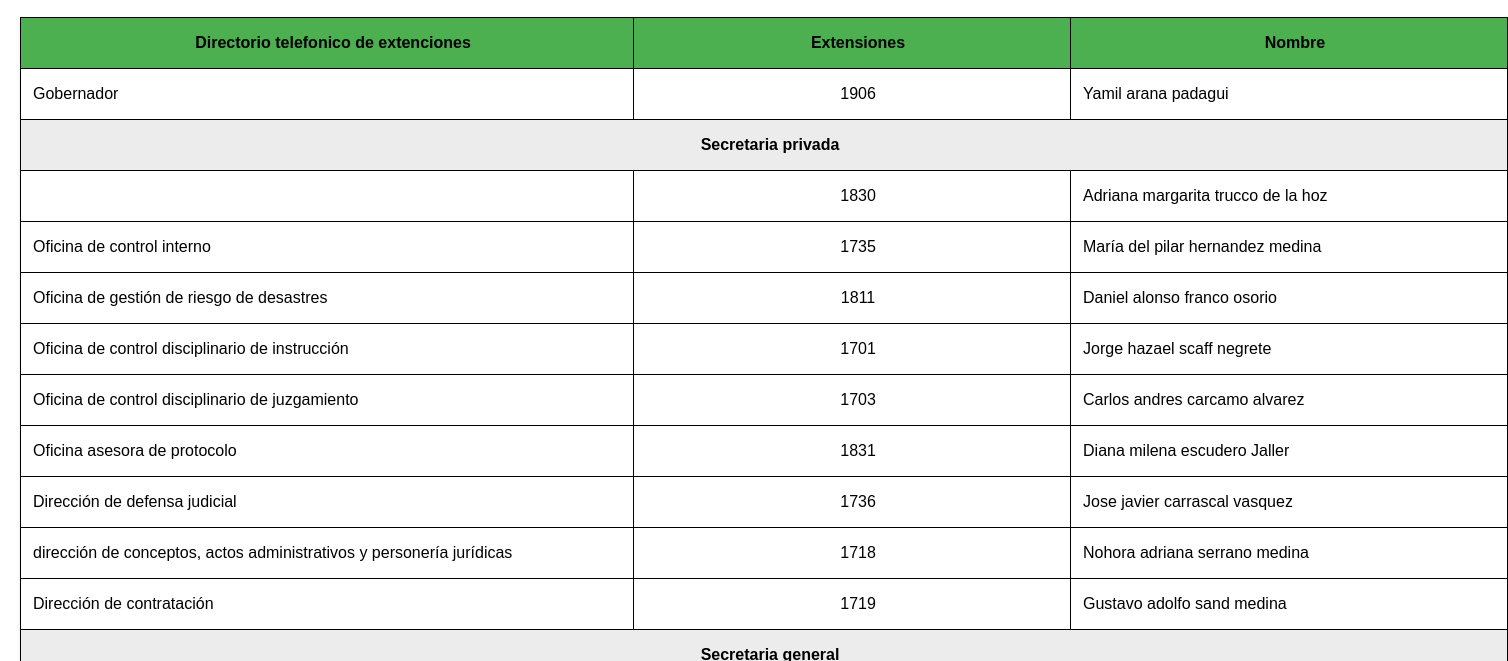
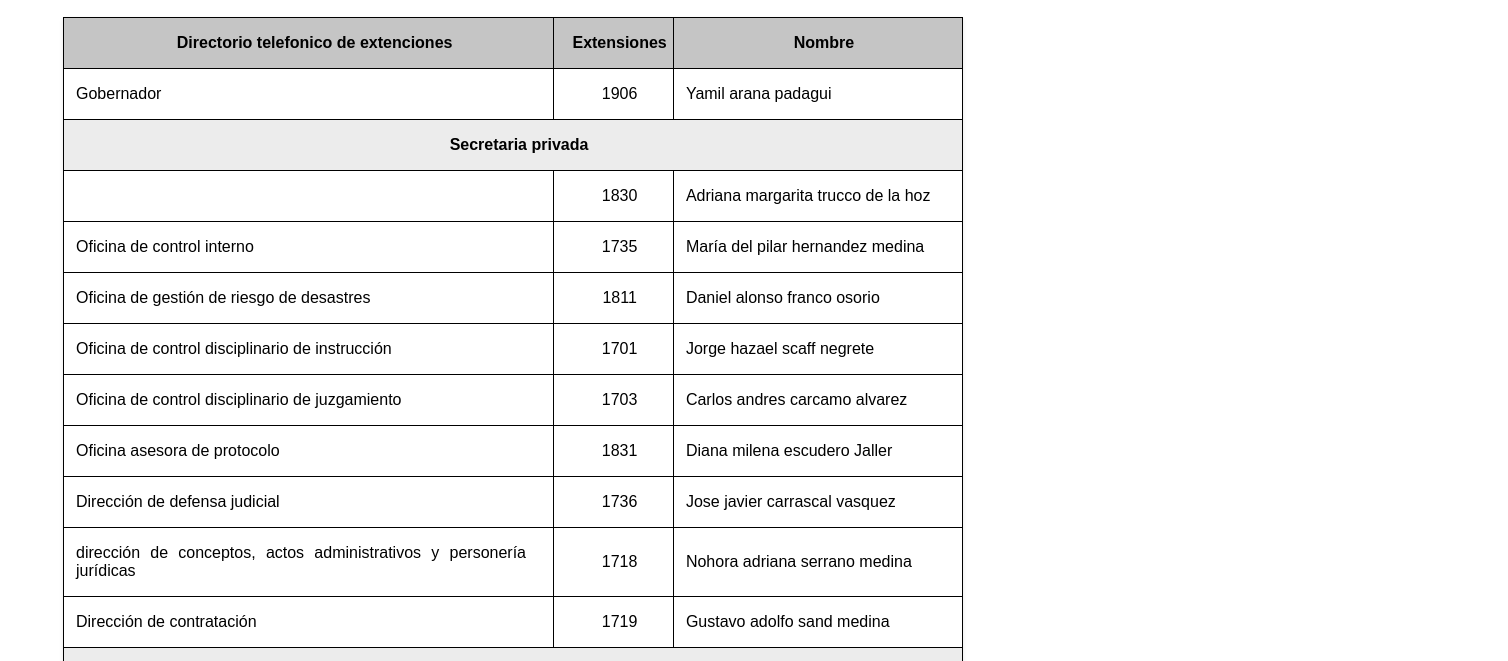
Before and after one commit to jfpn1920cg/gobernacion_informacion, a plain HTML site: page extenciones_de_directorio/version_2/index.html in a window 1280 px wide. Shown: the part 71-732 px from the top of the page, 1508 px wide, since content can reach past the window. Drawn offline with Linux system fonts and the light colour scheme.

Commit message:
agregando_segunda_version

```diff
--- a/extenciones_de_directorio/version_2/index.html
+++ b/extenciones_de_directorio/version_2/index.html
@@ -60,7 +60,7 @@
         <td>Jose javier carrascal vasquez</td>
     </tr>
     <tr>
-        <td>dirección de conceptos, actos administrativos y personería jurídicas</td>
+        <td><p class="parrafo">dirección de conceptos, actos administrativos y personería jurídicas</p></td>
         <td>1718</td>
         <td>Nohora adriana serrano medina</td>
     </tr>
--- a/extenciones_de_directorio/version_2/styles.css
+++ b/extenciones_de_directorio/version_2/styles.css
@@ -9,18 +9,18 @@ h2 {
 }
 /*estilziando_tabla*/
 table {
-    width: 120%;
-    margin: 20px auto;
+    width: 900px;
+    margin-left: 43px;
     border-collapse: collapse;
     box-shadow: 0 2px 4px rgba(0, 0, 0, 0.1);
 }
 /*estilziando_titulo*/
 td:nth-child(1) {
-    width: 370px;
+    width: 360px;
     text-align: justify;
 }
 td:nth-child(2) {
-    width: 260px;
+    width: 100px;
     text-align: center;
 }
 td:nth-child(3) {
@@ -35,6 +35,13 @@ td:nth-child(3) {
     background-color: rgb(236, 236, 236);
 }
 /*estilziando_celdas*/
+th {
+    background-color: rgb(76, 175, 80);
+    color: rgb(0, 0, 0);
+}
+.parrafo{
+    width: 450px;
+}
 th, td {
     padding: 0px 0px 0px 12px;
     height: 50px;
@@ -44,7 +51,3 @@ th, td {
 th, td:hover {
     background-color: rgb(197, 197, 197);
 }
-th {
-    background-color: rgb(76, 175, 80);
-    color: rgb(0, 0, 0);
-}
```
